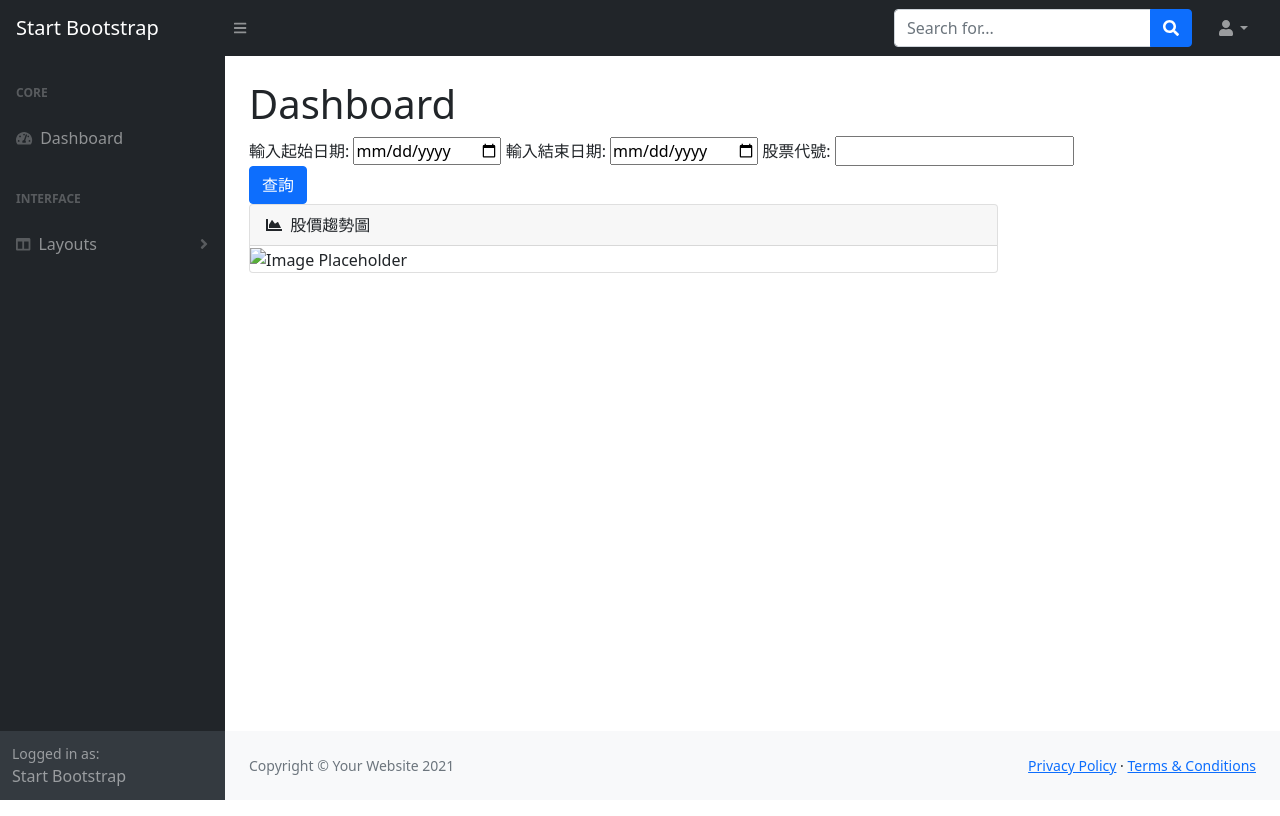
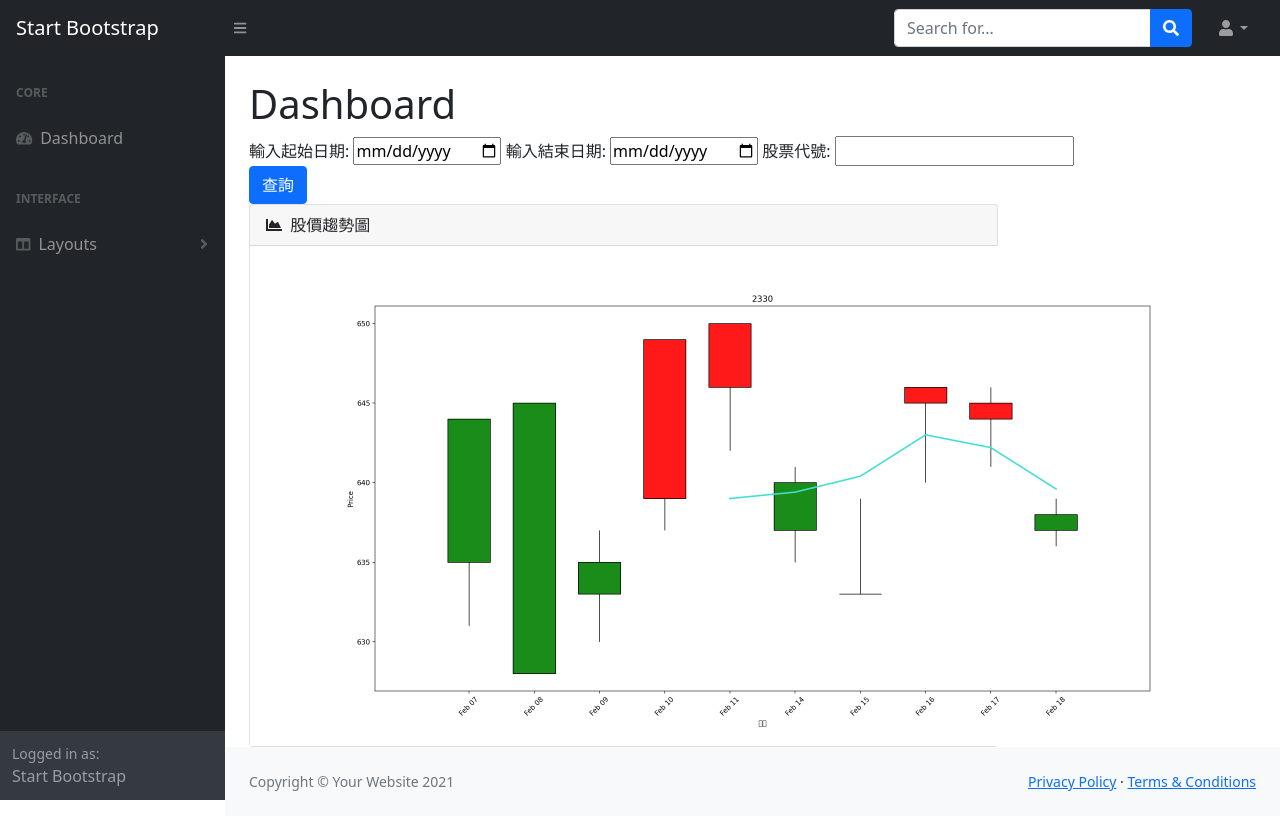
Before and after one commit to Shi-Yao/python-flask, a Flask app: page /index in a window 1280 px wide. Run offline with Flask 2, Linux system fonts and the light colour scheme; some libraries are stand-ins or nearby versions.

Commit message:
修改顯示圖片方式

```diff
--- a/main.py
+++ b/main.py
@@ -37,8 +37,7 @@ def search_Stock():
             fig = create_figure_yfinance(stockNumber, df)
             filepath = 'static/images/stock.png'
             fig.savefig(filepath, dpi = 200)
-            full_filename = os.path.join(folder, 'stock.png')
-            return render_template("index.html", image_names = full_filename)
+            return render_template("index.html")
 
             '''
             # 台灣證券交易所API 取法
--- a/templates/index.html
+++ b/templates/index.html
@@ -100,8 +100,8 @@
                                         股價趨勢圖
                                     </div>
                                     <div>
-                                        <!--<img src="{{ url_for('static', filename='images/stock.png') }}" alt="Image Placeholder" height="500">-->
-                                        <img src="{{ image_names }}" alt="Image Placeholder" height="500">
+                                        <img src="{{ url_for('static', filename='images/stock.png') }}" alt="Image Placeholder" height="500">
+                                        <!--<img src="{{ image_names }}" alt="Image Placeholder" height="500">-->
                                     </div>
                                 </div>
                             </div>
```
Also changed, not shown: static/images/stock.png.
